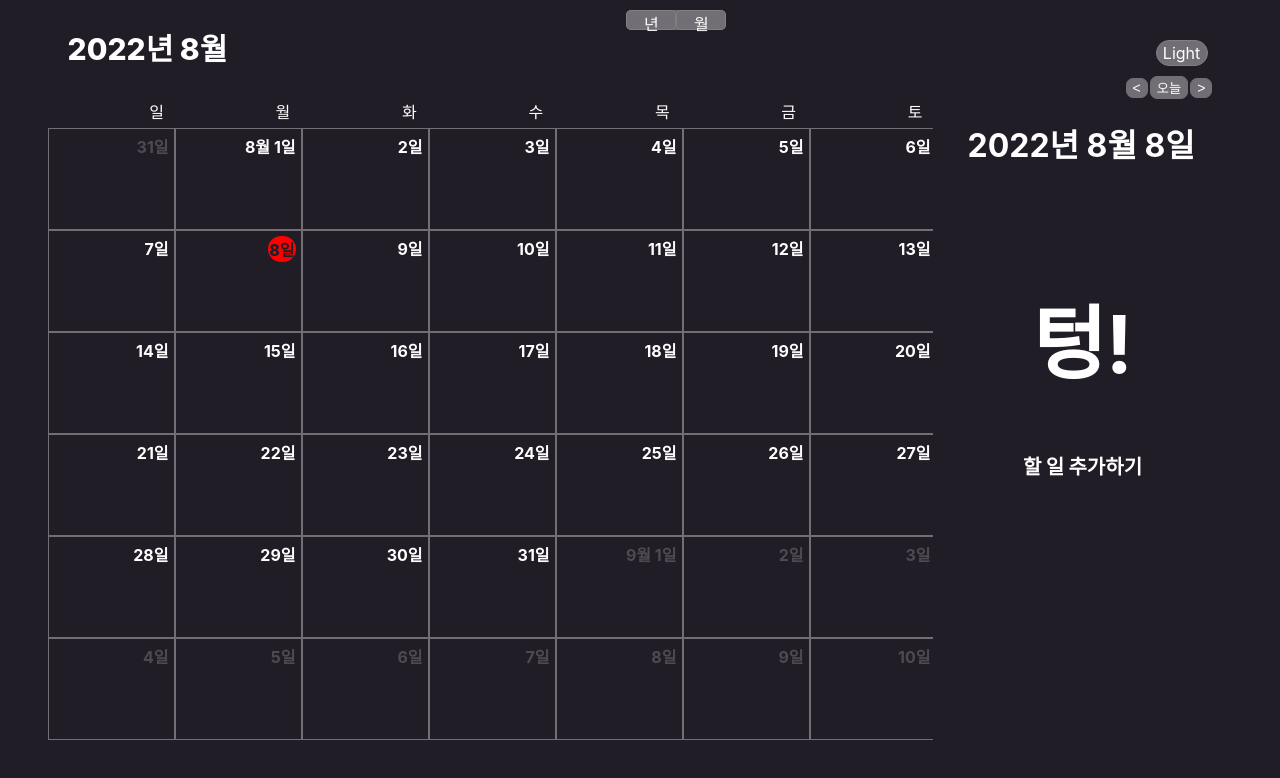
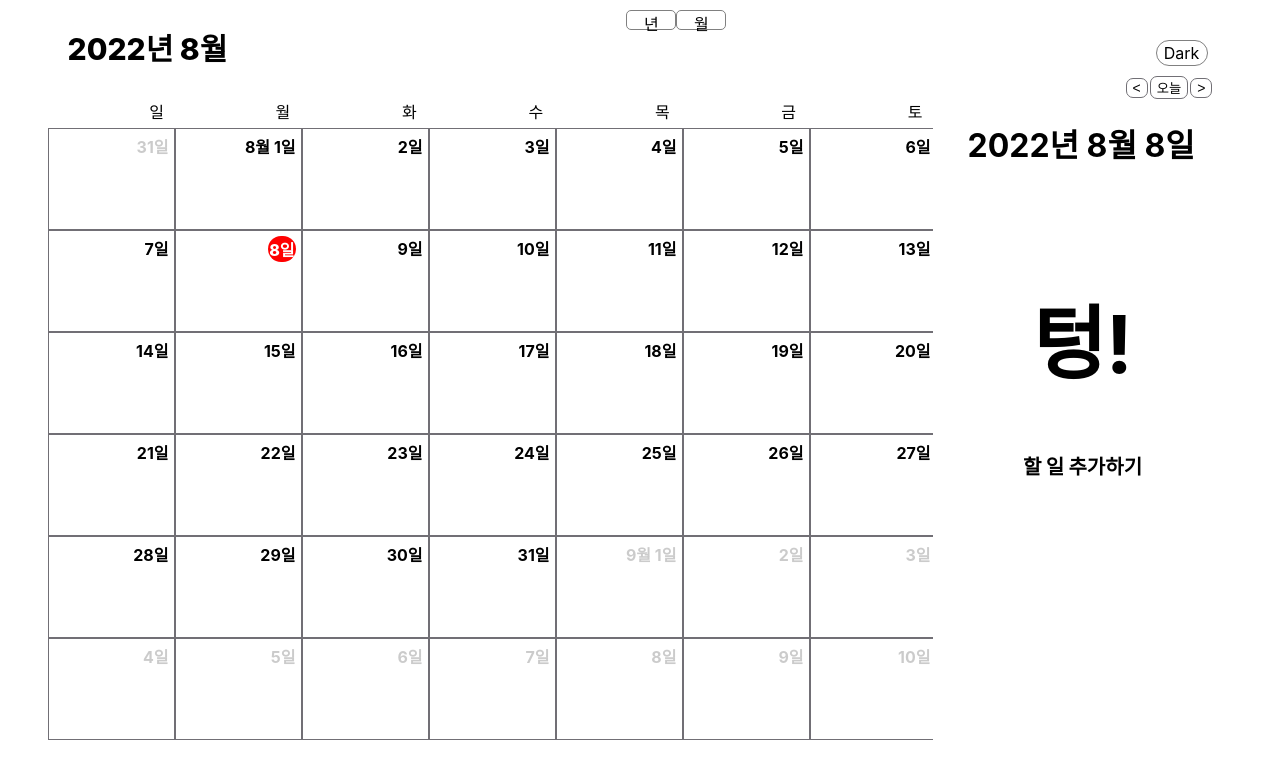
Before and after one commit to jaewoogwak/calendar, a React (Create React App) app: page / in a window 1280 px wide. Shown: the top 778 px of the page. Built offline with nearby package versions, Linux system fonts and the light colour scheme.

Commit message:
feat : 테마 설정 저장 기능 추가

```diff
--- a/src/App.js
+++ b/src/App.js
@@ -7,6 +7,7 @@ import Year from "./pages/Year";
 import "./assets/index.css";
 import "./assets/App.css";
 import GlobalStyle from "./components/GlobalStyle";
+import { setTheme } from "./data/slices/viewSlice";
 
 function App() {
   const dispatch = useDispatch();
@@ -24,9 +25,15 @@ function App() {
     );
   }, [dispatch]);
 
+  const theme = localStorage.getItem("theme");
+  const getTheme = useCallback(() => {
+    console.log("theme", theme);
+    dispatch(setTheme({ theme: theme }));
+  }, [dispatch, theme]);
   useEffect(() => {
     setToday();
-  }, [isClickedTodayBtn, setToday, dispatch]);
+    getTheme();
+  }, [isClickedTodayBtn, setToday, getTheme, dispatch]);
   return (
     <BrowserRouter>
       <GlobalStyle style={style} />
--- a/src/components/NavBar/NavBar.jsx
+++ b/src/components/NavBar/NavBar.jsx
@@ -54,6 +54,10 @@ const NavBar = () => {
   };
   const onClickToggle = (mode) => {
     dispatch(onToggle());
+    setThemeInLocalStorage();
+  };
+  const setThemeInLocalStorage = () => {
+    localStorage.setItem("theme", mode === "dark" ? "light" : "dark");
   };
   return (
     <NavBarWrapper st={style}>
@@ -89,7 +93,7 @@ const NavBar = () => {
       </PageController>
       <>
         <ButtonsWrapper>
-          <Toggle st={style} onClick={onClickToggle}>
+          <Toggle st={style} onClick={() => onClickToggle(mode)}>
             {mode === "dark" ? "Light" : "Dark"}
           </Toggle>
 
--- a/src/data/slices/viewSlice.js
+++ b/src/data/slices/viewSlice.js
@@ -6,18 +6,8 @@ const viewSlice = createSlice({
   initialState: {
     currentView: "month",
     isClickedTodayBtn: false,
-    mode: "dark",
-    style: {
-      text: "white",
-      button: "#716f75",
-      background: "#211d27",
-      boxBorder: "#716f75",
-      pageControllerBg: "#716f75",
-      isWeekend: "#29262D",
-      isWeekendInYear: "gray",
-      selectedTodo: "skyblue",
-      sideBarDelBtn: "#511818",
-    },
+    mode: localStorage.getItem("theme"),
+    style: localStorage.getItem("theme") === "dark" ? dark : light,
   },
   reducers: {
     setView: (state, action) => {
@@ -36,10 +26,14 @@ const viewSlice = createSlice({
         state.style = dark;
       }
     },
+    setTheme: (state, action) => {
+      state.mode = action.payload.theme;
+    },
   },
 });
 
 // Action creator
-export const { setView, setIsClickedTodayBtn, onToggle } = viewSlice.actions;
+export const { setView, setIsClickedTodayBtn, onToggle, setTheme } =
+  viewSlice.actions;
 
 export default viewSlice.reducer;
```
